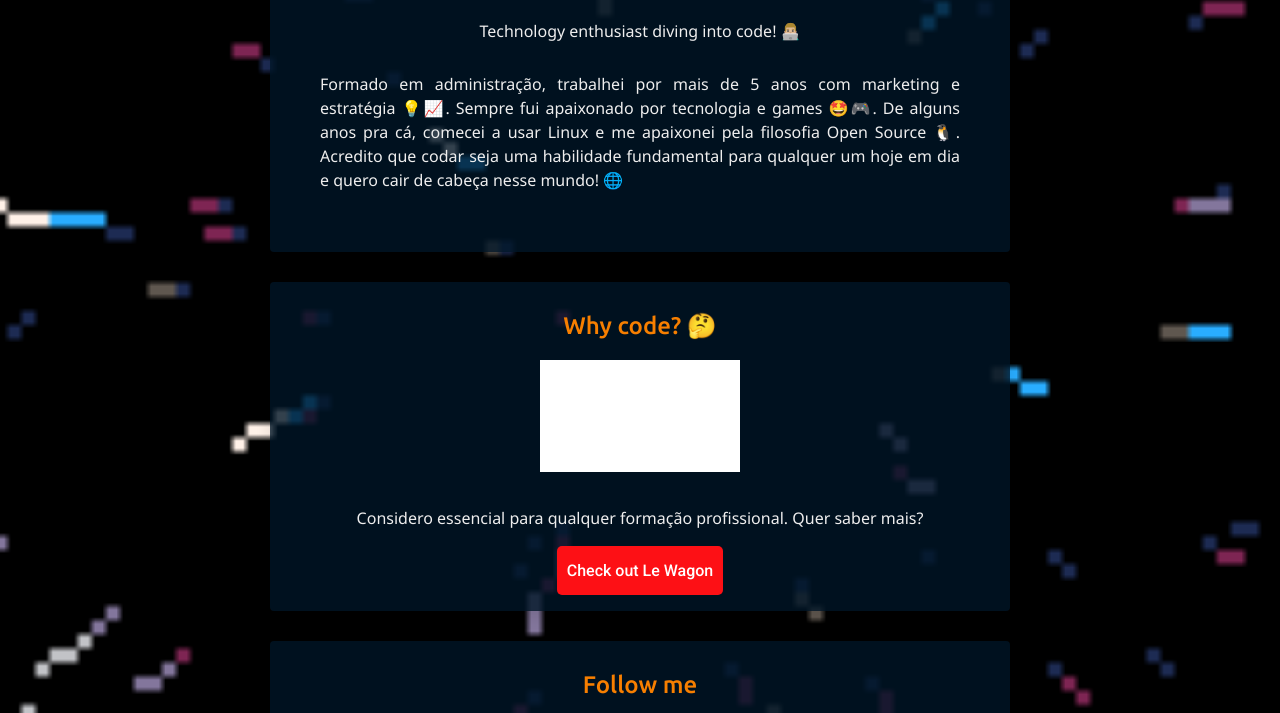
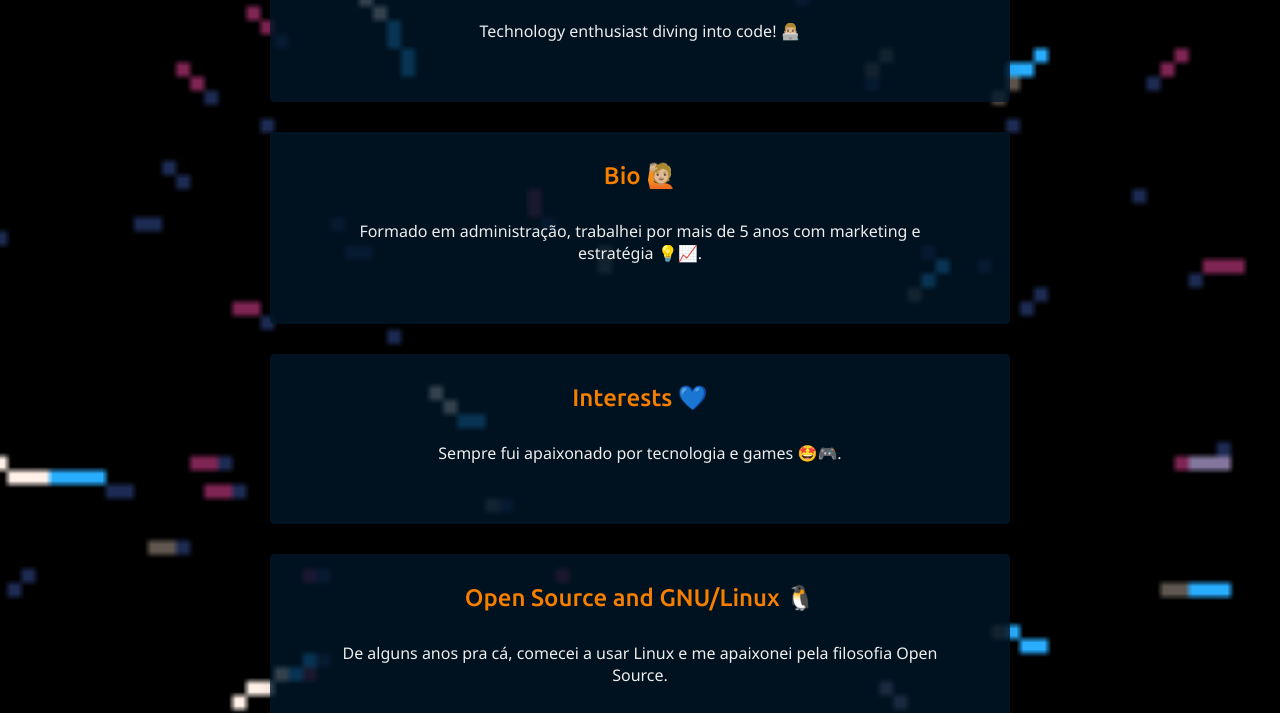
Before and after one commit to fematarazzo/profile, a plain HTML site: page index.html in a window 1280 px wide. Shown: the part 364-1077 px from the top of the page. Drawn offline with Linux system fonts and the light colour scheme.

Commit message:
melhorei

```diff
--- a/index.html
+++ b/index.html
@@ -18,12 +18,23 @@
       <h2>Programmer 🤖</h2>
       <img src="images/eu.jpg" alt="Foto de perfil Felipe" id="eu">
       <p>Technology enthusiast diving into code! 👨🏼‍💻</p>
-      <p class="text">Formado em administração, trabalhei por mais de 5 anos com marketing e estratégia 💡📈. Sempre fui apaixonado por tecnologia e games 🤩🎮. De alguns anos pra cá, comecei a usar Linux e me apaixonei pela filosofia Open Source 🐧. Acredito que codar seja uma habilidade fundamental para qualquer um hoje em dia e quero cair de cabeça nesse mundo! 🌐</p>
+    </div>
+    <div>
+      <h2>Bio 🙋🏼</h2>
+      <p>Formado em administração, trabalhei por mais de 5 anos com marketing e estratégia 💡📈.</p>
+    </div>
+    <div>
+      <h2>Interests 💙</h2>
+      <p>Sempre fui apaixonado por tecnologia e games 🤩🎮.</p>
+    </div>
+    <div>
+      <h2>Open Source and GNU/Linux 🐧</h2>
+      <p>De alguns anos pra cá, comecei a usar Linux e me apaixonei pela filosofia Open Source.</p>
     </div>
     <div>
       <h2>Why code? 🤔</h2>
       <img src="images/lewagon.gif" alt="GIF Le Wagon" id="lewagon">
-      <p>Considero essencial para qualquer formação profissional. Quer saber mais?</p>
+      <p>Acredito que codar seja uma habilidade fundamental para qualquer um hoje em dia e quero cair de cabeça nesse mundo! 🌐</p>
       <a href="https://www.lewagon.com/" class="button">Check out Le Wagon</a>
     </div>
     <div>
```
